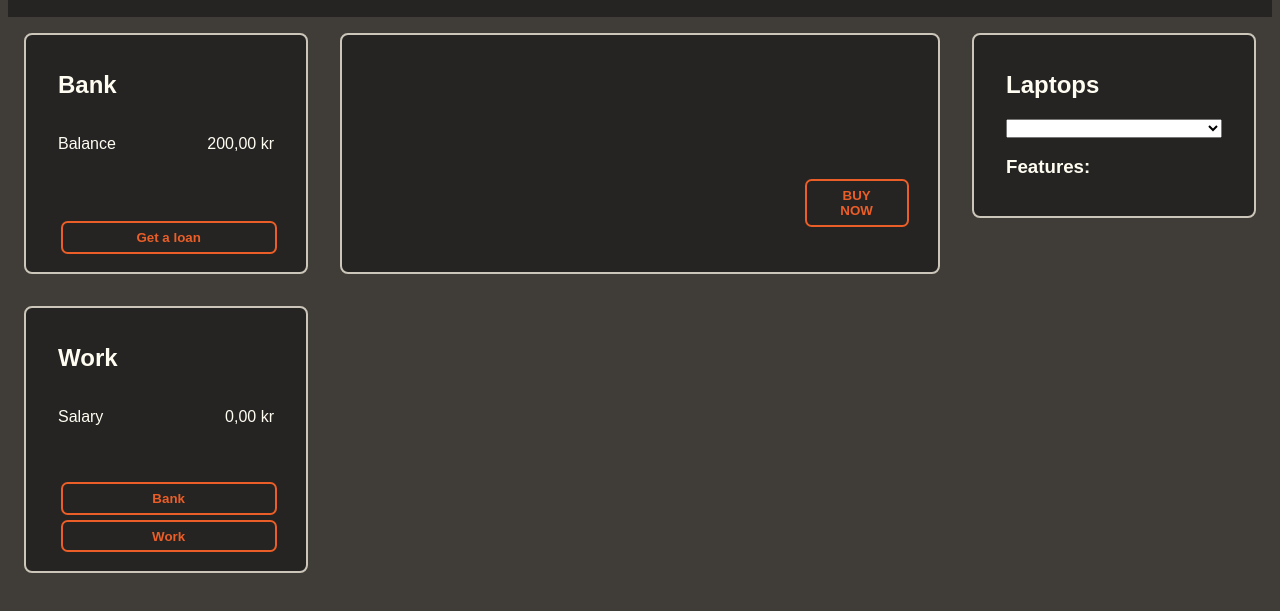
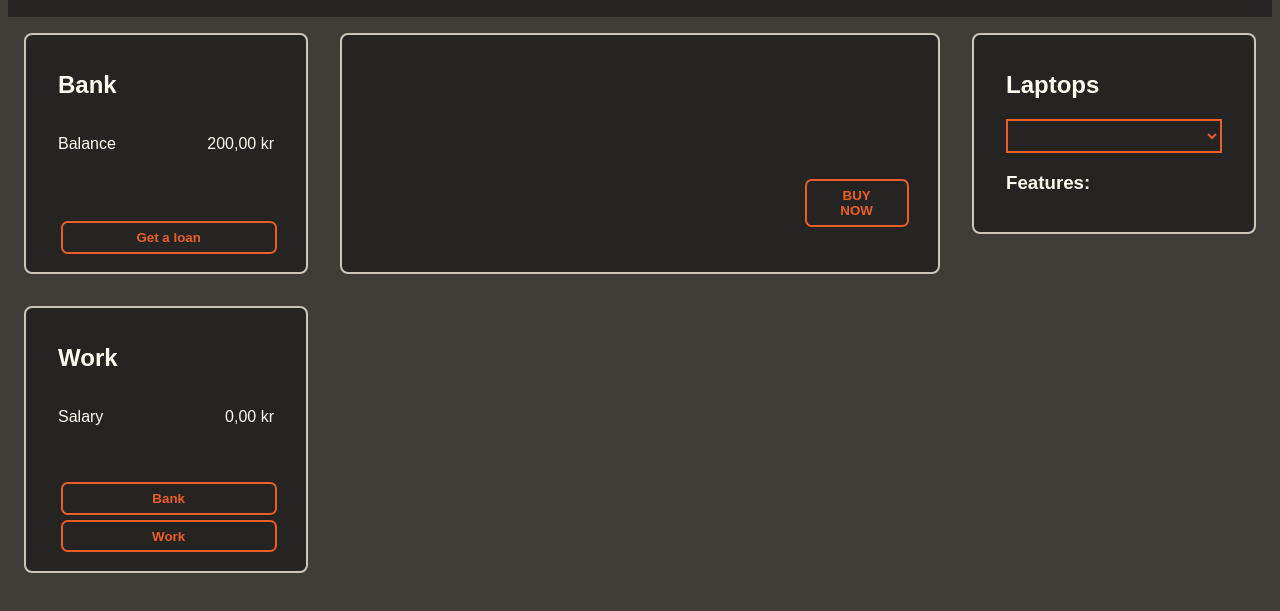
Before and after one commit to Kvernhaug/Assignment1, a plain HTML site: page index.html in a window 1280 px wide. Shown: the part 103-714 px from the top of the page. Drawn offline with Linux system fonts and the light colour scheme; no server answers.

Commit message:
Sylized the laptop selector

```diff
--- a/index.html
+++ b/index.html
@@ -72,7 +72,7 @@
         <div class="flexbox-side">
           <div class="flexbox-item">
             <h2>Laptops</h2>
-            <select name="selectLaptops" id="selectLaptops"></select>
+            <select name="selectLaptops" id="selectLaptops" class="select-laptops"></select>
             <h3 style="margin-bottom: -10px;">Features:</h3>
             <ul id="features"></ul>
           </div>
--- a/style.css
+++ b/style.css
@@ -104,3 +104,11 @@
     max-width: 10px;
     max-height: 10px;
 }
+
+.select-laptops {
+    background-color: #252422;
+    color: #eb5e28;
+    padding: 0.5em;
+    font-weight: 600;
+    border: 2px solid #eb5e28;
+}
```
Also changed, not shown: 1 other file.
